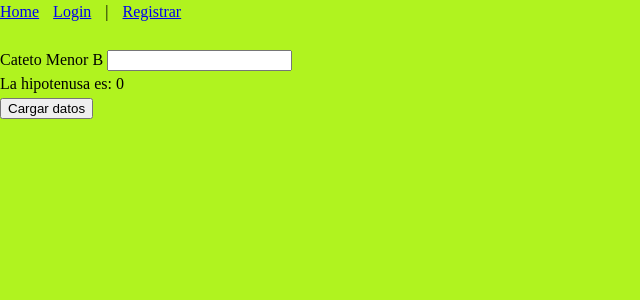
After one commit to polifer27/conteo-de-autos, a Flask app: page /formula in a window 1280 px wide. The commit adds this page. Shown: the top 300 px of the page, without its empty margins (0-640 px from the left). Run offline with Flask 2, Linux system fonts and the light colour scheme; some libraries are stand-ins or nearby versions.

Commit message:
agregado del formulario formulas

```diff
--- a/forms.py
+++ b/forms.py
@@ -1,5 +1,6 @@
+from multiprocessing.sharedctypes import Value
 from flask_wtf import FlaskForm
-from wtforms import StringField, SubmitField, PasswordField, TextAreaField, BooleanField
+from wtforms import StringField, SubmitField, PasswordField, TextAreaField, BooleanField, FloatField
 from wtforms.validators import DataRequired, Email, Length
 
 
@@ -20,3 +21,8 @@ class LoginForm(FlaskForm):
     password = PasswordField('Password', validators=[DataRequired()])
     remember_me = BooleanField('Recuérdame')
     submit = SubmitField('Login')
+
+class Formulas(FlaskForm):
+    cateto_menor_B = FloatField()
+    #cateto_mayor_C = IntegerField()
+    submit = SubmitField('Cargar datos')
--- a/models.py
+++ b/models.py
@@ -1,9 +1,10 @@
 from flask import url_for
 from flask_login import UserMixin
 from werkzeug.security import generate_password_hash, check_password_hash
+
+from run import db
 from slugify import slugify
 from sqlalchemy.exc import IntegrityError
-from run import db
 
 class User(db.Model, UserMixin):
 
--- a/run.py
+++ b/run.py
@@ -1,27 +1,30 @@
+import math
 from flask_login import LoginManager, current_user, login_required, login_user, logout_user
 from flask import Flask, abort, render_template, request, redirect, url_for
 from werkzeug.urls import url_parse
 from flask_sqlalchemy import SQLAlchemy
-from forms import SignupForm, PostForm, LoginForm
-from models import User, Post
+from forms import SignupForm, PostForm, LoginForm, Formulas
+
 
 
 
 app = Flask(__name__)
 app.config['SECRET_KEY'] = '7110c8ae51a4b5af97be6534caef90e4bb9bdcb3380af008f90b23a5d1616bf319bc298105da20fe'
-app.config['SQLALCHEMY_DATABASE_URI'] = 'postgresql+psycopg2://postgres:1234@localhost:5432/miniblog'
+app.config['SQLALCHEMY_DATABASE_URI'] = 'postgresql+psycopg2://postgres:123@localhost:5432/miniblog'
 app.config['SQLALCHEMY_TRACK_MODIFICATIONS'] = False
 login_manager = LoginManager(app)
 login_manager.login_view = "login"
 db = SQLAlchemy(app)
-#from models import User
+
+from models import User, Post
 
 #posts = []
 
 @app.route('/')
 def index():
     posts = Post.get_all()
-    return render_template("index.html", posts=posts)
+    page = request.args.get('page', 1)
+    return render_template("index.html", posts=posts, page=page)
 
 @app.route("/p/<string:slug>/")
 def show_post(slug):
@@ -100,3 +103,16 @@ def login():
 def logout():
     logout_user()
     return redirect(url_for('index'))
+
+@app.route('/formula', methods=['GET', 'POST'])
+def pitagoras():
+    formula = Formulas()
+    B = 0
+    hipotenusa = 0
+    if request.method == 'POST':
+        B = formula.cateto_menor_B
+        hipotenusa = int(B) + 1
+        #C = request.form.get("cateto mayor")
+
+
+    return render_template('formula.html', formula=formula, hipotenusa=hipotenusa)
--- /dev/null
+++ b/templates/formula.html
@@ -0,0 +1,26 @@
+{% extends "base_template.html" %}
+
+{% block title %}Pitagoras{% endblock %}
+
+{% block content %}
+
+    <div>
+        <form action="" method="post" novalidate>
+        <br>
+        <div>
+            {{formula.cateto_menor_B.label}}
+            {{ formula.cateto_menor_B }}
+
+        </div>
+
+        <div>
+            {% print('La hipotenusa es: ') %}
+            {{ hipotenusa }}
+        </div>
+        <div>
+            {{ formula.submit() }}
+        </div>
+
+        </form>
+    </div>
+{% endblock %}
```
Also changed, not shown: templates/login_form.html (+4 -3 lines), templates/signup_form.html (+1 -7 lines).
